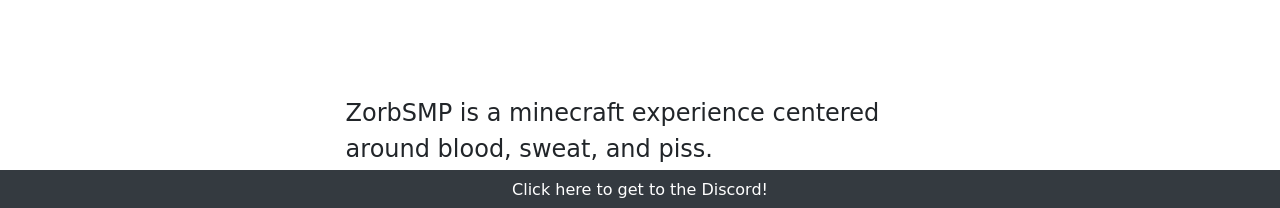
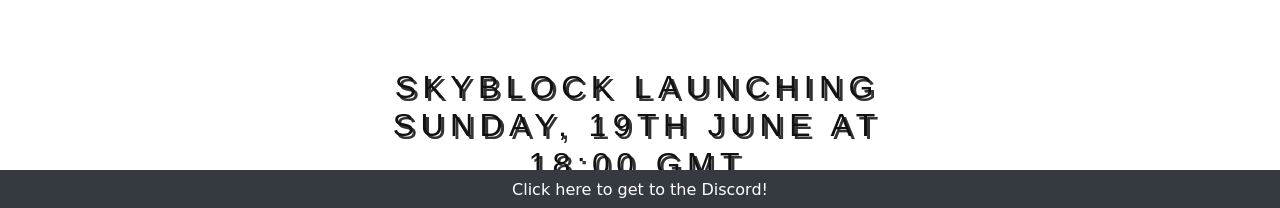
Before and after one commit to KeyboardKobold/zorbsmp, a Vue app: page /#/ in a window 1280 px wide. Shown: the part 590-798 px from the top of the page. Built offline with nearby package versions, Linux system fonts and the light colour scheme.

Commit message:
added skyblock announcement

```diff
--- a/src/views/Home.vue
+++ b/src/views/Home.vue
@@ -1,6 +1,7 @@
 <template>
     <div class="content">
         <h4 class="text_shadows">ZorbSMP Phase 5 is live right now!</h4>
+        <h4 class="text_shadows">Skyblock launching Sunday, 19th June at 18:00 GMT</h4>
         <p>
             ZorbSMP is a minecraft experience centered around blood, sweat, and piss.
         </p>
```
